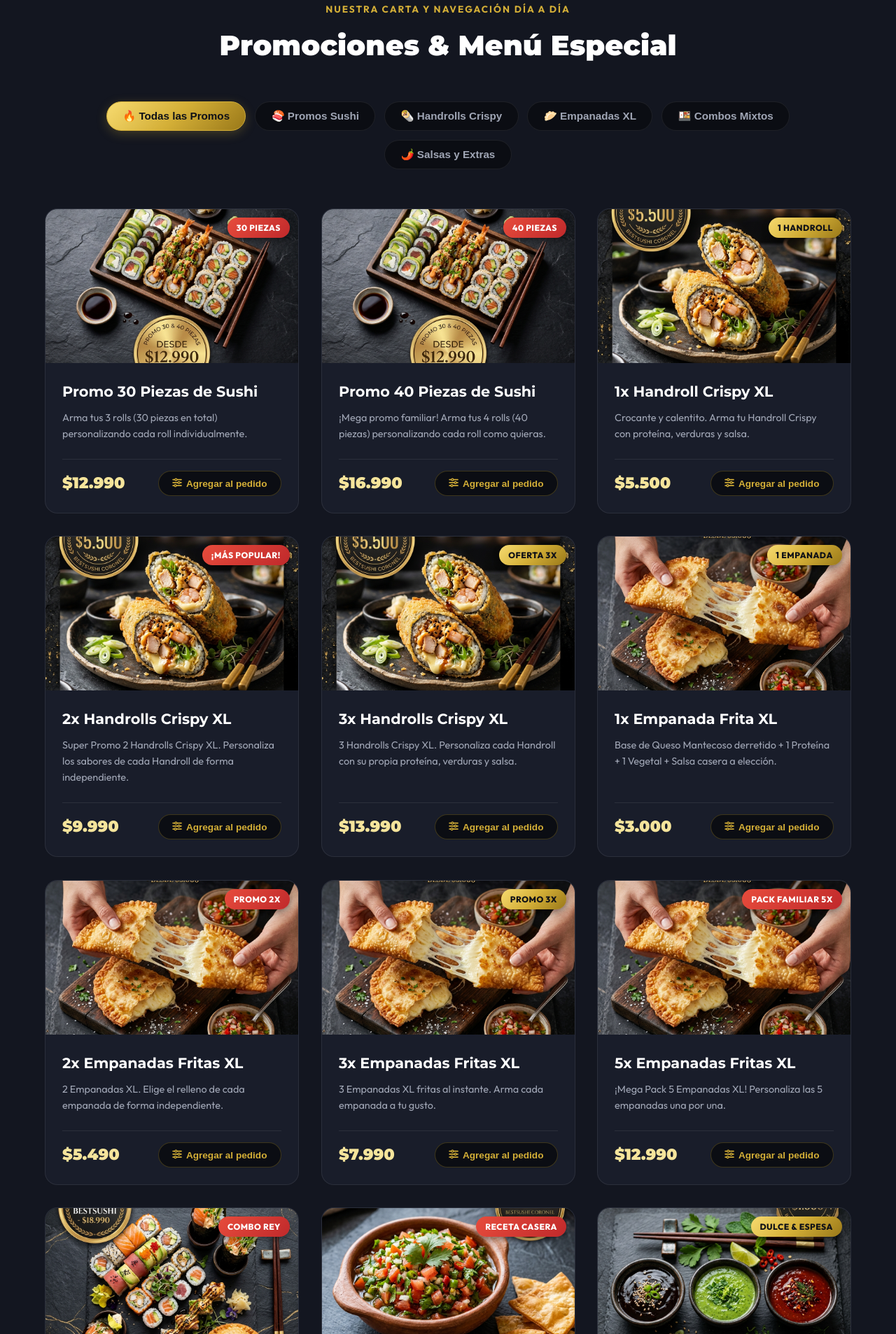
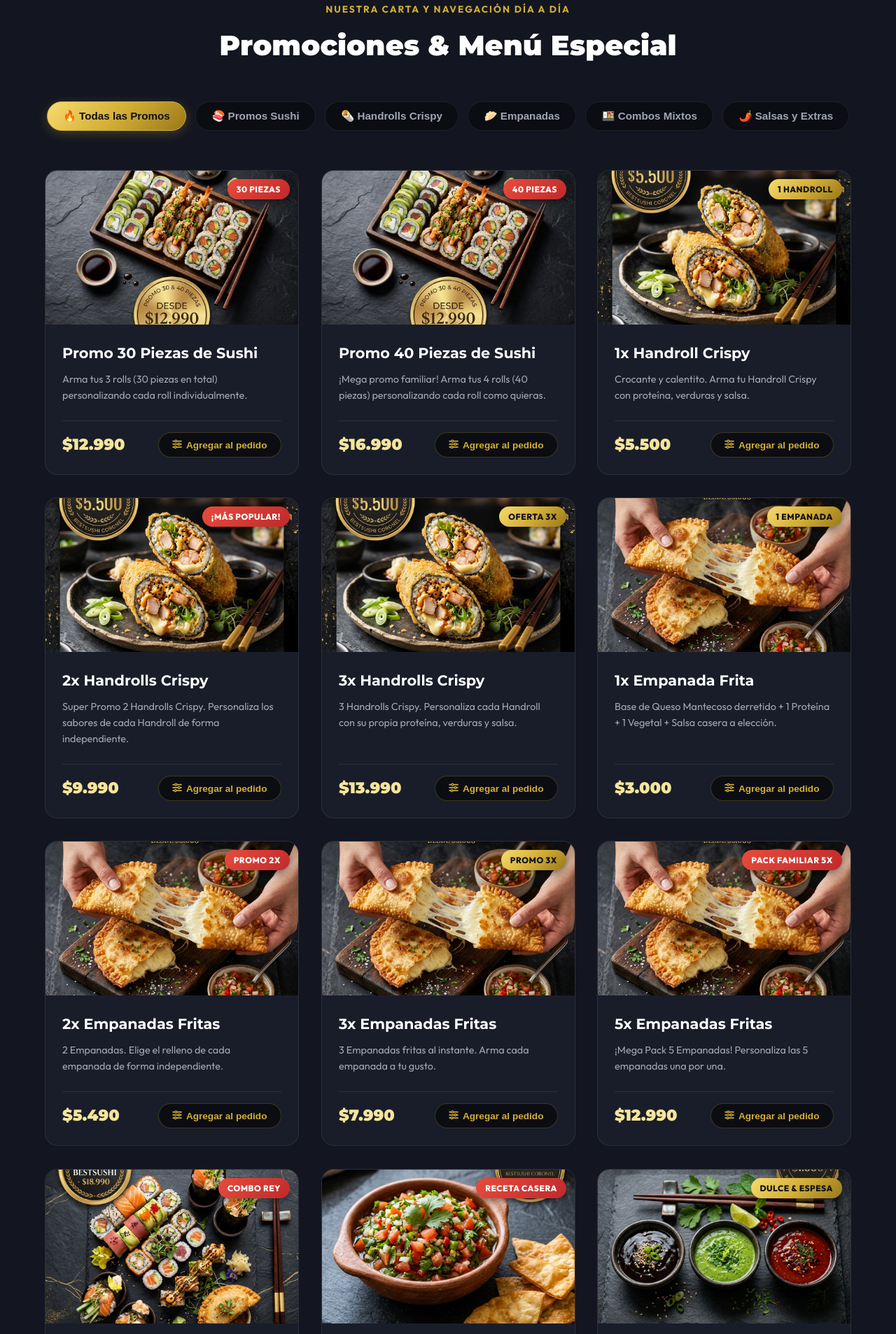
Before and after one commit to felipesagredo/bestsushicoronel, a website: page index.html in a window 1280 px wide. Shown: the part 893-2800 px from the top of the page at 70% size. Drawn offline with Linux system fonts and the light colour scheme.

Commit message:
quitando referencias XL

```diff
--- a/app.js
+++ b/app.js
@@ -8,7 +8,7 @@ document.addEventListener('DOMContentLoaded', () => {
   const DEFAULT_MENU_DATA = {
     "info": {
       "name": "BestSushi Coronel",
-      "slogan": "El mejor Sushi, Handrolls Crispy y Empanadas XL de Coronel",
+      "slogan": "El mejor Sushi, Handrolls Crispy y Empanadas de Coronel",
       "phone": "56937373076",
       "whatsapp_display": "+56 9 3737 3076",
       "instagram_url": "https://instagram.com/bestsushicoronel",
@@ -21,7 +21,7 @@ document.addEventListener('DOMContentLoaded', () => {
       { "id": "todas", "name": "🔥 Todas las Promos" },
       { "id": "sushi", "name": "🍣 Promos Sushi" },
       { "id": "handrolls", "name": "🌯 Handrolls Crispy" },
-      { "id": "empanadas", "name": "🥟 Empanadas XL" },
+      { "id": "empanadas", "name": "🥟 Empanadas" },
       { "id": "combos", "name": "🍱 Combos Mixtos" },
       { "id": "salsas", "name": "🌶️ Salsas y Extras" }
     ],
@@ -73,7 +73,7 @@ document.addEventListener('DOMContentLoaded', () => {
       {
         "id": "handroll-1x",
         "category": "handrolls",
-        "title": "1x Handroll Crispy XL",
+        "title": "1x Handroll Crispy",
         "price": 5500,
         "price_display": "$5.500",
         "badge": "1 HANDROLL",
@@ -92,12 +92,12 @@ document.addEventListener('DOMContentLoaded', () => {
       {
         "id": "handroll-2x",
         "category": "handrolls",
-        "title": "2x Handrolls Crispy XL",
+        "title": "2x Handrolls Crispy",
         "price": 9990,
         "price_display": "$9.990",
         "badge": "¡MÁS POPULAR!",
         "popular": true,
-        "description": "Super Promo 2 Handrolls Crispy XL. Personaliza los sabores de cada Handroll de forma independiente.",
+        "description": "Super Promo 2 Handrolls Crispy. Personaliza los sabores de cada Handroll de forma independiente.",
         "image": "assets/promo_handrolls_ig.png",
         "customizable": true,
         "units_count": 2,
@@ -111,12 +111,12 @@ document.addEventListener('DOMContentLoaded', () => {
       {
         "id": "handroll-3x",
         "category": "handrolls",
-        "title": "3x Handrolls Crispy XL",
+        "title": "3x Handrolls Crispy",
         "price": 13990,
         "price_display": "$13.990",
         "badge": "OFERTA 3X",
         "popular": false,
-        "description": "3 Handrolls Crispy XL. Personaliza cada Handroll con su propia proteína, verduras y salsa.",
+        "description": "3 Handrolls Crispy. Personaliza cada Handroll con su propia proteína, verduras y salsa.",
         "image": "assets/promo_handrolls_ig.png",
         "customizable": true,
         "units_count": 3,
@@ -130,7 +130,7 @@ document.addEventListener('DOMContentLoaded', () => {
       {
         "id": "empanada-1x",
         "category": "empanadas",
-        "title": "1x Empanada Frita XL",
+        "title": "1x Empanada Frita",
         "price": 3000,
         "price_display": "$3.000",
         "badge": "1 EMPANADA",
@@ -149,12 +149,12 @@ document.addEventListener('DOMContentLoaded', () => {
       {
         "id": "empanada-2x",
         "category": "empanadas",
-        "title": "2x Empanadas Fritas XL",
+        "title": "2x Empanadas Fritas",
         "price": 5490,
         "price_display": "$5.490",
         "badge": "PROMO 2X",
         "popular": true,
-        "description": "2 Empanadas XL. Elige el relleno de cada empanada de forma independiente.",
+        "description": "2 Empanadas. Elige el relleno de cada empanada de forma independiente.",
         "image": "assets/promo_empanadas_ig.png",
         "customizable": true,
         "units_count": 2,
@@ -168,12 +168,12 @@ document.addEventListener('DOMContentLoaded', () => {
       {
         "id": "empanada-3x",
         "category": "empanadas",
-        "title": "3x Empanadas Fritas XL",
+        "title": "3x Empanadas Fritas",
         "price": 7990,
         "price_display": "$7.990",
         "badge": "PROMO 3X",
         "popular": false,
-        "description": "3 Empanadas XL fritas al instante. Arma cada empanada a tu gusto.",
+        "description": "3 Empanadas fritas al instante. Arma cada empanada a tu gusto.",
         "image": "assets/promo_empanadas_ig.png",
         "customizable": true,
         "units_count": 3,
@@ -187,12 +187,12 @@ document.addEventListener('DOMContentLoaded', () => {
       {
         "id": "empanada-5x",
         "category": "empanadas",
-        "title": "5x Empanadas Fritas XL",
+        "title": "5x Empanadas Fritas",
         "price": 12990,
         "price_display": "$12.990",
         "badge": "PACK FAMILIAR 5X",
         "popular": true,
-        "description": "¡Mega Pack 5 Empanadas XL! Personaliza las 5 empanadas una por una.",
+        "description": "¡Mega Pack 5 Empanadas! Personaliza las 5 empanadas una por una.",
         "image": "assets/promo_empanadas_ig.png",
         "customizable": true,
         "units_count": 5,
@@ -211,7 +211,7 @@ document.addEventListener('DOMContentLoaded', () => {
         "price_display": "$18.990",
         "badge": "COMBO REY",
         "popular": true,
-        "description": "20 Piezas de Sushi variadas + 2 Handrolls Crispy XL + 1 Empanada XL Frita.",
+        "description": "20 Piezas de Sushi variadas + 2 Handrolls Crispy + 1 Empanada Frita.",
         "image": "assets/promo_combos_ig.png",
         "customizable": true,
         "units_count": 2,
@@ -221,7 +221,7 @@ document.addEventListener('DOMContentLoaded', () => {
           "verduras": { "title": "Verduras Handroll", "limit": 2, "choices": ["Palta", "Cebollín", "Morrón", "Champiñón"] }
         },
         "general_options": {
-          "empanada_relleno": { "title": "Empanada XL Incluida", "limit": 1, "choices": ["Pollo + Queso", "Jamón + Queso", "Camarón + Queso"] },
+          "empanada_relleno": { "title": "Empanada Incluida", "limit": 1, "choices": ["Pollo + Queso", "Jamón + Queso", "Camarón + Queso"] },
           "salsas": { "title": "Salsas Incluidas", "limit": 2, "choices": ["Salsa Soya", "Teriyaki", "Pebre Casero", "Ají Casero"] }
         }
       },
--- a/index.html
+++ b/index.html
@@ -4,9 +4,9 @@
 <head>
   <meta charset="UTF-8">
   <meta name="viewport" content="width=device-width, initial-scale=1.0">
-  <title>BestSushi Coronel | El mejor Sushi, Handrolls y Empanadas XL</title>
+  <title>BestSushi Coronel | El mejor Sushi, Handrolls y Empanadas</title>
   <meta name="description"
-    content="Descubre las mejores promociones de sushi, handrolls crispy y empanadas fritas XL en Coronel. Pide a domicilio o retira en local. ¡Atención de Lunes a Sábado!">
+    content="Descubre las mejores promociones de sushi, handrolls crispy y empanadas fritas en Coronel. Pide a domicilio o retira en local. ¡Atención de Lunes a Sábado!">
 
   <!-- Favicon -->
   <link rel="icon" type="image/png" href="assets/logo.png">
@@ -59,8 +59,8 @@
           <span class="hero-badge">Sabor & Calidad Inigualable</span>
           <h1 class="hero-title">El Sabor del Mejor <span class="text-gold">Sushi en Coronel</span></h1>
           <p class="hero-subtitle">
-            Disfruta de nuestras exclusivas promos de 30 y 40 Piezas, Handrolls Crispy XL súper crujientes y Empanadas
-            Fritas XL rellenas al instante.
+            Disfruta de nuestras exclusivas promos de 30 y 40 Piezas, Handrolls Crispy súper crujientes y Empanadas
+            Fritas rellenas al instante.
           </p>
           <div class="hero-actions">
             <a href="#menu" class="btn-primary">
@@ -221,7 +221,7 @@
                 <span class="biz-card-subtitle">CORONEL</span>
               </div>
             </div>
-            <p class="biz-card-slogan">El mejor Sushi, Handrolls Crispy & Empanadas XL</p>
+            <p class="biz-card-slogan">El mejor Sushi, Handrolls Crispy & Empanadas</p>
             <div class="biz-card-info">
               <p><i class="fab fa-whatsapp"></i> +56 9 3737 3076</p>
               <p><i class="fab fa-instagram"></i> @bestsushi.coronel</p>
@@ -288,7 +288,7 @@
     <div class="container">
       <p>&copy; 2026 BestSushi Coronel. Todos los derechos reservados.</p>
       <p style="font-size: 0.8rem; margin-top: 5px; opacity: 0.7;">
-        El mejor sushi, handrolls crispy y empanadas fritas XL de la Región del Bío Bío.
+        El mejor sushi, handrolls crispy y empanadas fritas de la Región del Bío Bío.
       </p>
     </div>
   </footer>
```
Also changed, not shown: data/menu.json (+16 -16 lines), tarjeta.html (+4 -4 lines).
